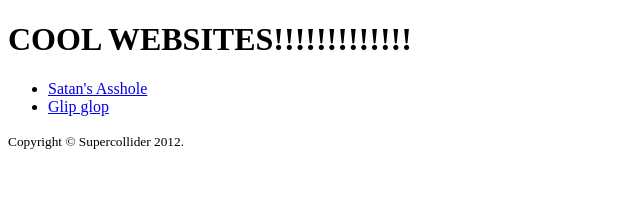
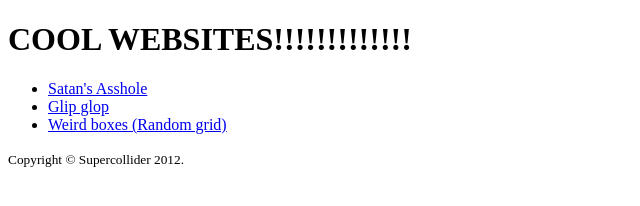
Before and after one commit to supermethod-x/cool-websites, a plain HTML site: page index.html in a window 1280 px wide. Shown: the whole page, without its empty margins (0-640 px from the left). Drawn offline with Linux system fonts and the light colour scheme.

Commit message:
Add Weird boxes (random grid)
PO

```diff
--- a/index.html
+++ b/index.html
@@ -11,6 +11,7 @@
 		<UL>
 			<LI><a href="https://supermethod-x.github.io/satans-asshole/">Satan's Asshole</a></LI>
 			<LI><A href="https://supermethod-x.github.io/glip-glop/">Glip glop</A></LI>
+			<li><a href="https://supermethod-x.github.io/weird-boxes/">Weird boxes (Random grid)</a></li>
 		</UL>
 
 		<small>Copyright &copy; Supercollider 2012.</small>
```
